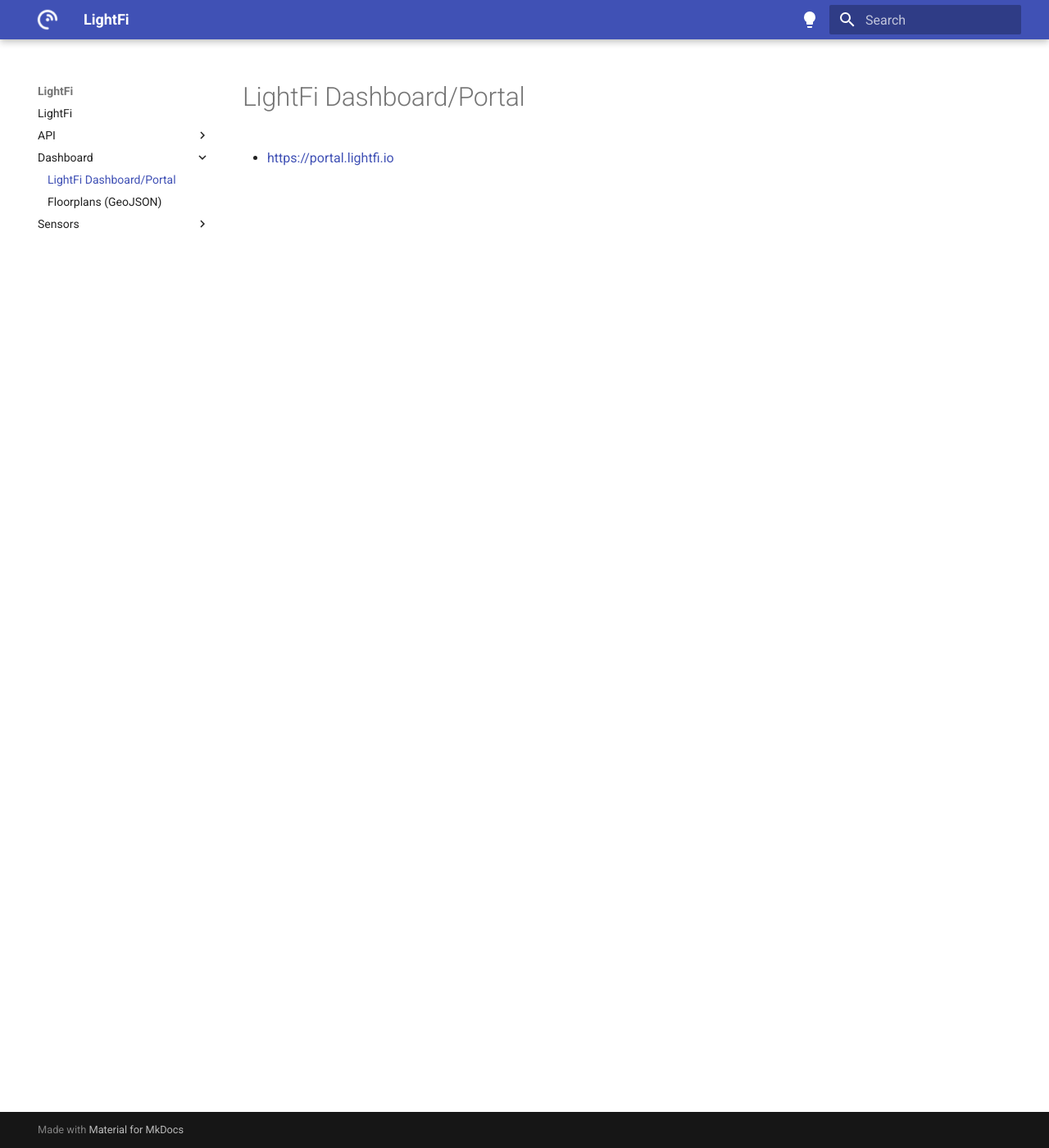
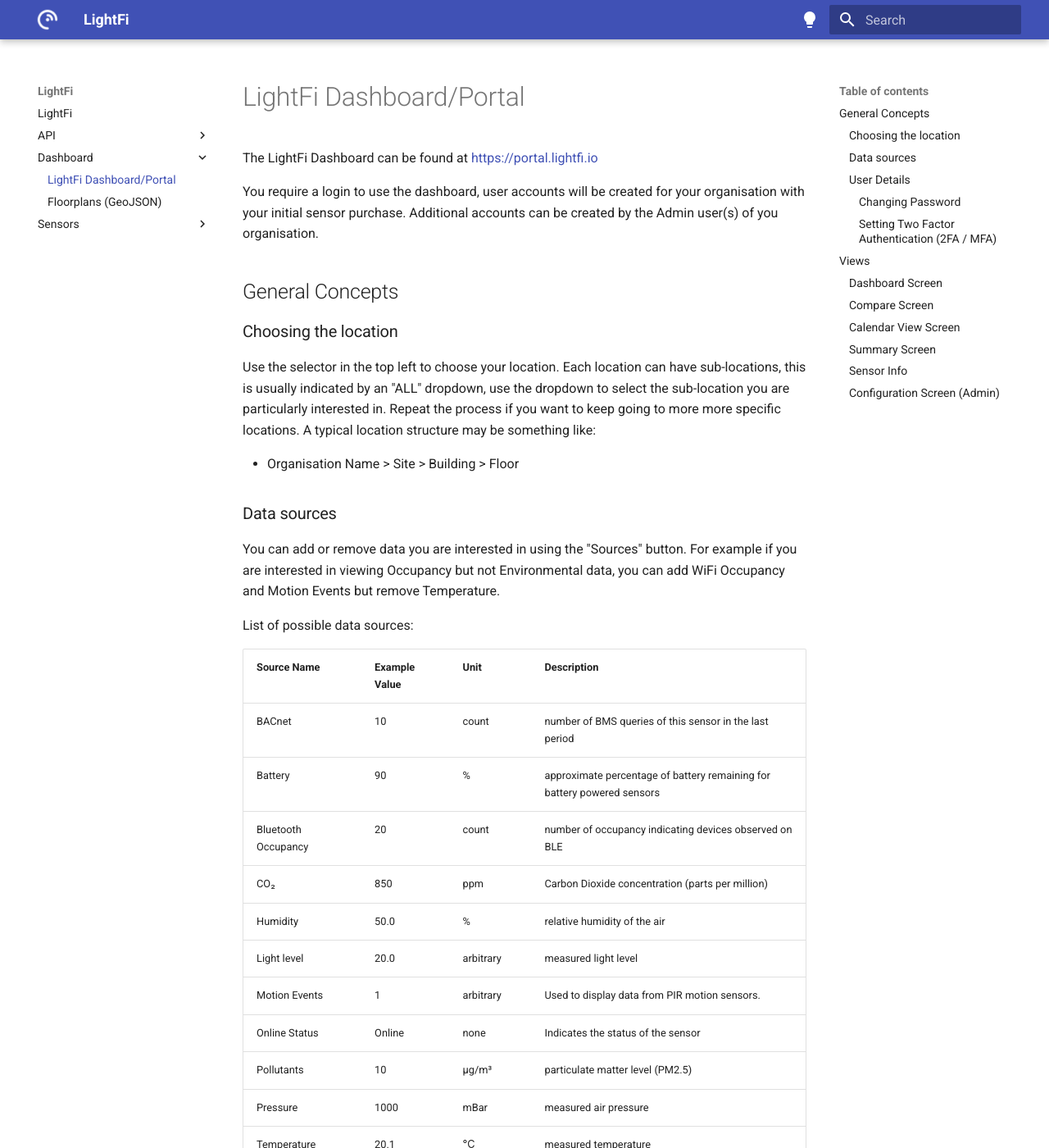
Before and after one commit to LightFiLimited/lf-documentation, an MkDocs documentation site: the page built from docs/dashboard/index.md, in a window 1280 px wide and 1400 px high. Shown: the whole window at 82% size. Built offline with MkDocs 1.6.1 and Material for MkDocs 9.7.7, drawn with Linux system fonts in a browser that asks for light colours; some of the changed text lies outside the part shown.

Commit message:
Basic Dashboard info. Tweaks.

```diff
--- a/docs/dashboard/index.md
+++ b/docs/dashboard/index.md
@@ -1,3 +1,87 @@
 # LightFi Dashboard/Portal
 
-- [https://portal.lightfi.io](https://portal.lightfi.io)
+The LightFi Dashboard can be found at [https://portal.lightfi.io](https://portal.lightfi.io)
+
+You require a login to use the dashboard, user accounts will be created for your organisation with
+your initial sensor purchase. Additional accounts can be created by the Admin user(s) of you organisation.
+
+## General Concepts
+
+### Choosing the location
+
+Use the selector in the top left to choose your location.
+Each location can have sub-locations, this is usually indicated by an "ALL" dropdown,
+use the dropdown to select the sub-location you are particularly interested in.
+Repeat the process if you want to keep going to more more specific locations.
+A typical location structure may be something like:
+
+- Organisation Name > Site > Building > Floor
+
+### Data sources
+
+You can add or remove data you are interested in using the "Sources" button.
+For example if you are interested in viewing Occupancy but not Environmental
+data, you can add WiFi Occupancy and Motion Events but remove Temperature.
+
+List of possible data sources:
+
+| Source Name | Example Value | Unit | Description |
+|-----------------|---------------|------|-----------------|
+| BACnet | 10      | count        | number of BMS queries of this sensor in the last period |
+| Battery | 90  | %       | approximate percentage of battery remaining for battery powered sensors |
+| Bluetooth Occupancy | 20  | count | number of occupancy indicating devices observed on BLE |
+| CO₂ | 850  | ppm | Carbon Dioxide concentration (parts per million) |
+| Humidity | 50.0  | % | relative humidity of the air |
+| Light level | 20.0  | arbitrary | measured light level |
+| Motion Events | 1  | arbitrary | Used to display data from PIR motion sensors.|
+| Online Status | Online  | none | Indicates the status of the sensor |
+| Pollutants | 10  | µg/m³ | particulate matter level (PM2.5) |
+| Pressure | 1000  | mBar | measured air pressure |
+| Temperature | 20.1  | ℃ | measured temperature |
+| Thermal Signatures | 2 | count | Used for HAL sensors to indicate number/position of detected people in field of view of the sensors|
+| Volatile Organic Compounds | 1000  | ppb | measured Volatile Organic Compounds concentration in parts per billion |
+| WiFi Occupancy | 20  | count | number of occupancy indicating devices observed on WiFi |
+
+### User Details
+
+Click your user name (top right) to select user features.
+
+#### Changing Password
+
+You can change your password from the "User Profile" screen.
+
+#### Setting Two Factor Authentication (2FA / MFA)
+
+You can setup two factor authentication for your login on the "User Profile" screen.
+You should use a TOTP application such as Google Authenticator or Password Manager for iPhone/Mac to set this up.
+
+## Views
+
+### Dashboard Screen
+
+Shows detailed live data for the selected location (dropdowns include sublocations, map only shows the current location).
+
+### Compare Screen
+
+Used to graph different data and compare them.
+Data sources, sensors and time range you would like to compare data over.
+Can also generate a report for the selected data and time range
+by selecting "Show Report" button.
+
+### Calendar View Screen
+
+Used to view longer term metric data for a selected Data Source (click on the selector on the Map to change selected data).
+Can be used to compare typical values for Weekdays i.e. averaging all Mondays together etc. or to compare days
+in a calendar format.
+
+### Summary Screen
+
+Simplified live information about current conditions in a location. Useful for mobile phone view.
+
+### Sensor Info
+
+Information about different sensor types.
+
+### Configuration Screen (Admin)
+
+Used to configure sensors and locations.
```
Also changed, not shown: docs/API/data.md (+2 -1 lines), docs/sensors/index.md (+4 -0 lines).
